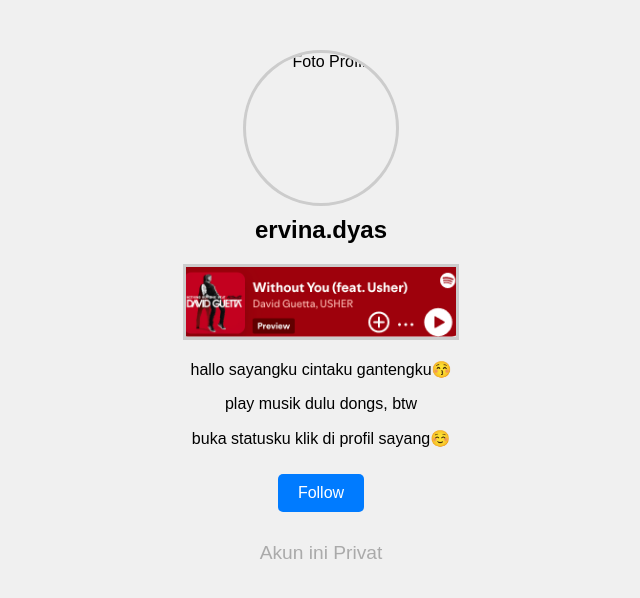
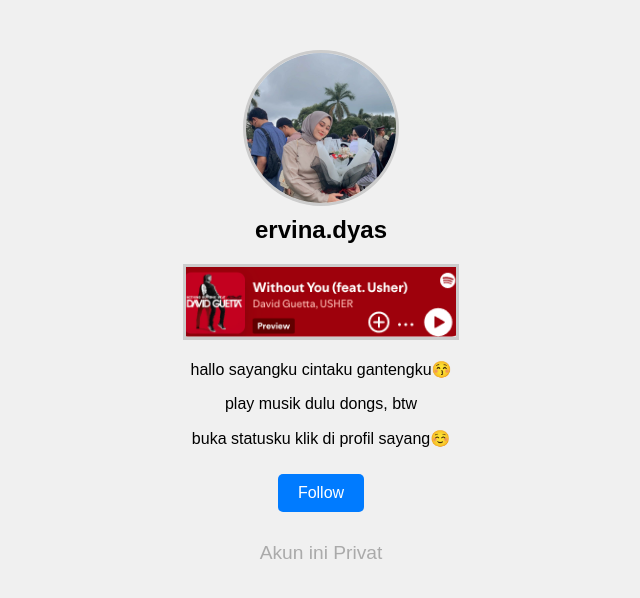
Before and after one commit to ervinadyas/sayang-vina, a plain HTML site: page index.html in a window 1280 px wide. Both pictures are taken after a click on the button "Login". Shown: the whole page, without its empty margins (319-959 px from the left). Drawn offline with Linux system fonts and the light colour scheme.

Commit message:
Add files via upload

```diff
--- a/index.html
+++ b/index.html
@@ -21,7 +21,7 @@
    <!-- Halaman Profil -->
 <div class="profile-box hidden" id="profileBox">
     <div class="profile-header">
-      <img src="images/ervin.JPG" alt="Foto Profil" class="profile-photo" onclick="goToInteraction()">
+      <img src="assets/ervin.JPG" alt="Foto Profil" class="profile-photo" onclick="goToInteraction()">
       <div class="profile-info">
         <h2 id="profileName">ervina.dyas</h2>
 
```
